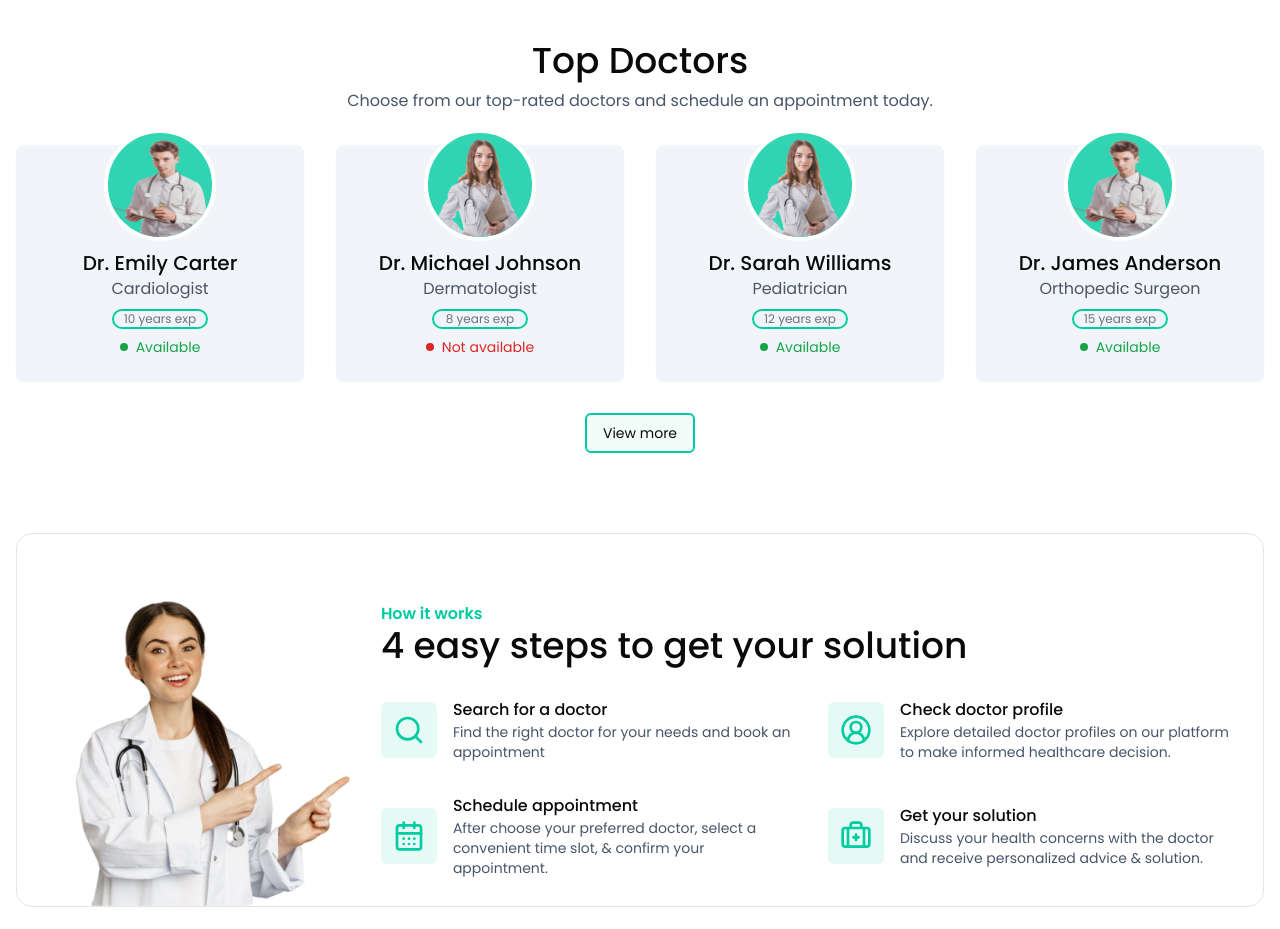
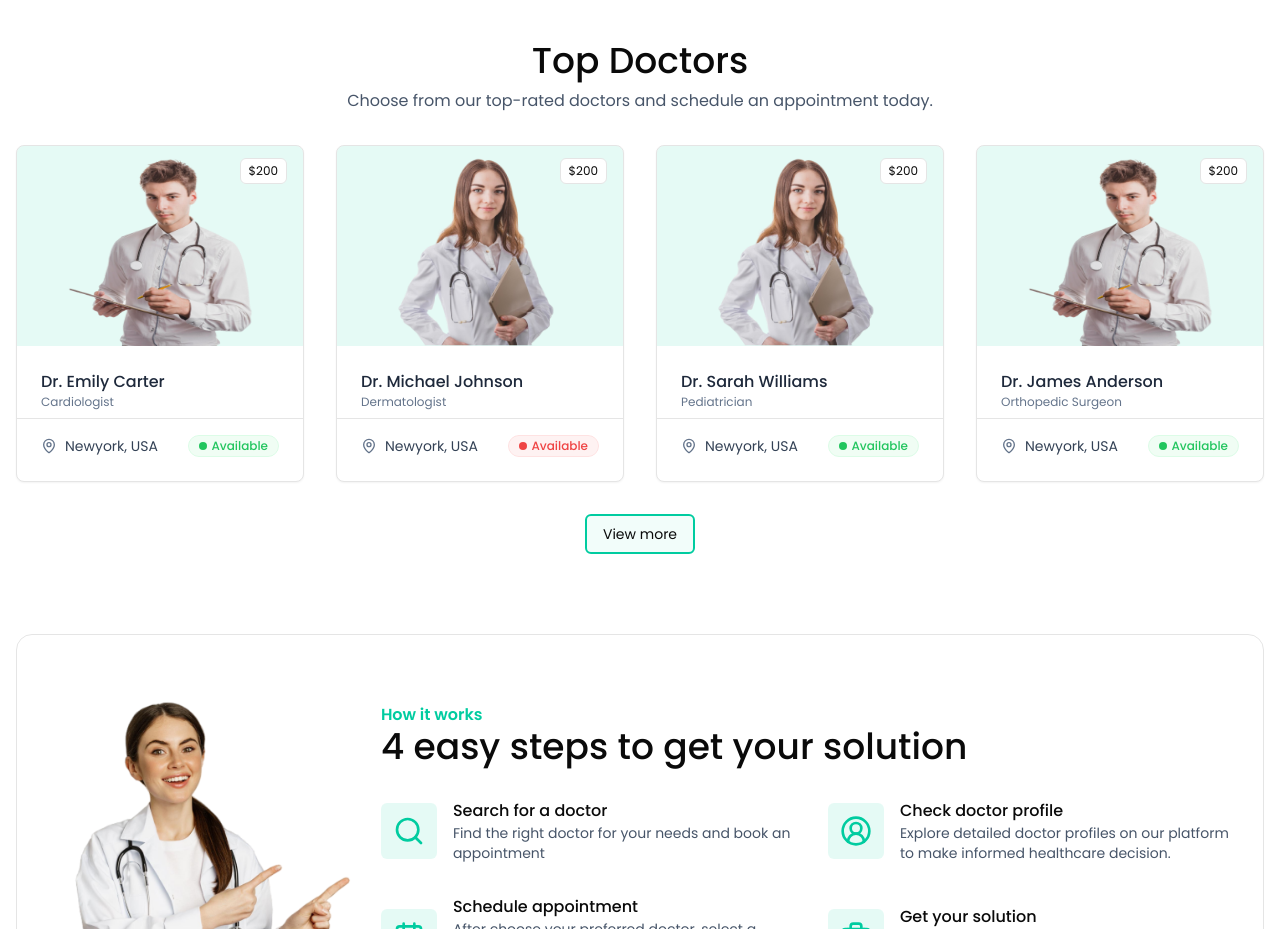
Before and after one commit to Sakibahmed2/quick-care-frontend, a Next.js app: page / in a window 1280 px wide. Shown: the part 1040-1969 px from the top of the page. Built offline with nearby package versions, Linux system fonts and the light colour scheme.

Commit message:
Doctor card redesign

```diff
--- a/package.json
+++ b/package.json
@@ -14,6 +14,7 @@
     "@radix-ui/react-popover": "^1.1.6",
     "@radix-ui/react-scroll-area": "^1.2.3",
     "@radix-ui/react-select": "^2.1.6",
+    "@radix-ui/react-separator": "^1.1.2",
     "@radix-ui/react-slot": "^1.1.2",
     "add": "^2.0.6",
     "class-variance-authority": "^0.7.1",
--- a/src/app/(withDashboard)/dashboard/doctor/page.tsx
+++ b/src/app/(withDashboard)/dashboard/doctor/page.tsx
@@ -68,7 +68,7 @@ const DoctorDashboard = () => {
 
         <Table>
           <TableHeader className="rounded-md">
-            <TableRow className="overflow-hidden rounded-md">
+            <TableRow className="overflow-hidden  bg-gray-100">
               <TableHead>Patient</TableHead>
               <TableHead>Date</TableHead>
               <TableHead>Time</TableHead>
--- a/src/app/(withDashboard)/dashboard/doctor/schedules/page.tsx
+++ b/src/app/(withDashboard)/dashboard/doctor/schedules/page.tsx
@@ -89,7 +89,7 @@ const DoctorSchedulesPage = () => {
 
         <Table>
           <TableHeader className="rounded-md">
-            <TableRow className="overflow-hidden rounded-md">
+            <TableRow className="overflow-hidden rounded-md bg-gray-100">
               <TableHead>Date</TableHead>
               <TableHead>Start Time</TableHead>
               <TableHead>End Time</TableHead>
--- a/src/components/UI/DoctorCard.tsx
+++ b/src/components/UI/DoctorCard.tsx
@@ -1,50 +1,75 @@
 /* eslint-disable @typescript-eslint/no-explicit-any */
 import { cn } from "@/lib/utils";
+import { MapPin } from "lucide-react";
 import Image from "next/image";
 import Link from "next/link";
-import React from "react";
+import { Badge } from "./badge";
+import { Card, CardContent, CardHeader } from "./card";
+import { Separator } from "./separator";
 
 const DoctorCard = ({ doctor }: { doctor: any }) => {
   const { id, name, img, specialty, experience, isAvailable } = doctor || {};
 
   return (
     <Link href={`/doctors/${id}`} passHref>
-      <div className="relative bg-slate-100 rounded-lg shadow-sm p-6 w-72 mx-auto text-center">
-        {/* Profile Image */}
-        <div className="relative -top-10 flex justify-center">
+      <Card className="w-full max-w-sm overflow-hidden">
+        <div className="relative bg-primary/10">
+          <div className="absolute top-3 right-4 bg-white rounded-md px-2 py-1  text-xs border">
+            $200
+          </div>
+          {/* <Avatar className="w-full h-48 rounded-none">
+            <AvatarImage
+              src={img}
+              alt="Doctor profile"
+              className="object-cover w-full h-full"
+            />
+            <AvatarFallback className="rounded-none">DR</AvatarFallback>
+          </Avatar> */}
           <Image
             src={img}
             alt={name}
-            className="bg-primary/80 h-28 w-28  rounded-full border-4 border-white"
+            className=" h-[200px] w-[200px] flex justify-center items-center mx-auto "
           />
         </div>
 
-        {/* Doctor Details */}
-        <div className="-mt-8">
-          <h3 className="text-xl font-medium">{name}</h3>
-          <p className="text-gray-600">{specialty}</p>
-          <p className="text-xs text-gray-500 border-2 border-primary my-2 w-24 mx-auto rounded-full">
-            {experience} exp
-          </p>
-          <div className="flex justify-center items-center gap-2 mt-2">
-            <div
+        <CardHeader className="p-6 pb-2">
+          <div className="flex justify-between items-start">
+            <div>
+              <h3 className=" font-medium text-slate-800">{name}</h3>
+              <p className="text-slate-500 text-xs">{specialty}</p>
+            </div>
+          </div>
+        </CardHeader>
+
+        <Separator />
+
+        <CardContent className="p-6 pt-4">
+          <div className="flex justify-between items-center">
+            <div className="flex items-center gap-2">
+              <MapPin className="h-4 w-4 text-slate-500" />
+              <span className="text-slate-700 text-sm">Newyork, USA</span>
+            </div>
+            <Badge
+              variant="outline"
               className={cn(
-                "size-2 rounded-full",
+                "flex items-center gap-1",
 
-                isAvailable ? "bg-green-600" : "bg-red-600"
-              )}
-            ></div>
-            <p
-              className={cn(
-                "text-sm",
-                isAvailable ? "text-green-600" : "text-red-600"
+                isAvailable
+                  ? "bg-green-50 text-green-500 border-green-100 "
+                  : "bg-red-50 text-red-500 border-red-100"
               )}
             >
-              {isAvailable ? "Available" : "Not available"}
-            </p>
+              <span
+                className={cn(
+                  "h-2 w-2 rounded-full ",
+                  isAvailable ? "bg-green-500" : "bg-red-500"
+                )}
+              ></span>
+              Available
+            </Badge>
           </div>
-        </div>
-      </div>
+        </CardContent>
+      </Card>
     </Link>
   );
 };
--- a/src/components/UI/badge.tsx
+++ b/src/components/UI/badge.tsx
@@ -1,10 +1,9 @@
-import * as React from "react"
-import { cva, type VariantProps } from "class-variance-authority"
-
-import { cn } from "@/lib/utils"
+import * as React from "react";
+import { cva, type VariantProps } from "class-variance-authority";
+import { cn } from "@/lib/utils";
 
 const badgeVariants = cva(
-  "inline-flex items-center rounded-full border px-2.5 py-0.5 text-xs font-semibold transition-colors focus:outline-none focus:ring-2 focus:ring-ring focus:ring-offset-2",
+  "inline-flex items-center rounded-full border px-2.5 py-0.5 text-xs font-medium transition-colors focus:outline-none focus:ring-2 focus:ring-ring focus:ring-offset-2",
   {
     variants: {
       variant: {
@@ -15,13 +14,19 @@ const badgeVariants = cva(
         destructive:
           "border-transparent bg-destructive text-destructive-foreground hover:bg-destructive/80",
         outline: "text-foreground",
+
+        // My custom variants
+        success:
+          "border-green-500 bg-green-500/5 text-green-500 hover:bg-success/80",
+        warning: "border-yellow-500 bg-yellow-500/5 text-yellow-500",
+        danger: "border-red-500 bg-red-500/5 text-red-500",
       },
     },
     defaultVariants: {
       variant: "default",
     },
   }
-)
+);
 
 export interface BadgeProps
   extends React.HTMLAttributes<HTMLDivElement>,
@@ -30,7 +35,7 @@ export interface BadgeProps
 function Badge({ className, variant, ...props }: BadgeProps) {
   return (
     <div className={cn(badgeVariants({ variant }), className)} {...props} />
-  )
+  );
 }
 
-export { Badge, badgeVariants }
+export { Badge, badgeVariants };
--- /dev/null
+++ b/src/components/UI/card.tsx
@@ -0,0 +1,79 @@
+import * as React from "react"
+
+import { cn } from "@/lib/utils"
+
+const Card = React.forwardRef<
+  HTMLDivElement,
+  React.HTMLAttributes<HTMLDivElement>
+>(({ className, ...props }, ref) => (
+  <div
+    ref={ref}
+    className={cn(
+      "rounded-lg border bg-card text-card-foreground shadow-sm",
+      className
+    )}
+    {...props}
+  />
+))
+Card.displayName = "Card"
+
+const CardHeader = React.forwardRef<
+  HTMLDivElement,
+  React.HTMLAttributes<HTMLDivElement>
+>(({ className, ...props }, ref) => (
+  <div
+    ref={ref}
+    className={cn("flex flex-col space-y-1.5 p-6", className)}
+    {...props}
+  />
+))
+CardHeader.displayName = "CardHeader"
+
+const CardTitle = React.forwardRef<
+  HTMLDivElement,
+  React.HTMLAttributes<HTMLDivElement>
+>(({ className, ...props }, ref) => (
+  <div
+    ref={ref}
+    className={cn(
+      "text-2xl font-semibold leading-none tracking-tight",
+      className
+    )}
+    {...props}
+  />
+))
+CardTitle.displayName = "CardTitle"
+
+const CardDescription = React.forwardRef<
+  HTMLDivElement,
+  React.HTMLAttributes<HTMLDivElement>
+>(({ className, ...props }, ref) => (
+  <div
+    ref={ref}
+    className={cn("text-sm text-muted-foreground", className)}
+    {...props}
+  />
+))
+CardDescription.displayName = "CardDescription"
+
+const CardContent = React.forwardRef<
+  HTMLDivElement,
+  React.HTMLAttributes<HTMLDivElement>
+>(({ className, ...props }, ref) => (
+  <div ref={ref} className={cn("p-6 pt-0", className)} {...props} />
+))
+CardContent.displayName = "CardContent"
+
+const CardFooter = React.forwardRef<
+  HTMLDivElement,
+  React.HTMLAttributes<HTMLDivElement>
+>(({ className, ...props }, ref) => (
+  <div
+    ref={ref}
+    className={cn("flex items-center p-6 pt-0", className)}
+    {...props}
+  />
+))
+CardFooter.displayName = "CardFooter"
+
+export { Card, CardHeader, CardFooter, CardTitle, CardDescription, CardContent }
--- a/src/components/UI/input.tsx
+++ b/src/components/UI/input.tsx
@@ -1,22 +1,34 @@
-import * as React from "react"
+import { cn } from "@/lib/utils";
+import * as React from "react";
 
-import { cn } from "@/lib/utils"
+interface InputProps extends React.ComponentProps<"input"> {
+  StartIcon?: React.ComponentType;
+}
 
-const Input = React.forwardRef<HTMLInputElement, React.ComponentProps<"input">>(
-  ({ className, type, ...props }, ref) => {
+const Input = React.forwardRef<HTMLInputElement, InputProps>(
+  ({ className, type, StartIcon, ...props }, ref) => {
     return (
+      <div className="relative w-full">
+        {StartIcon && (
+          <span className="absolute left-3 top-1/2 -translate-y-1/2 text-muted-foreground">
+            <StartIcon />
+          </span>
+        )}
+
         <input
           type={type}
           className={cn(
-          "flex h-10 w-full rounded-md border border-input bg-background px-3 py-2 text-base ring-offset-background file:border-0 file:bg-transparent file:text-sm file:font-medium file:text-foreground placeholder:text-muted-foreground focus-visible:outline-none focus-visible:ring-2 focus-visible:ring-ring focus-visible:ring-offset-2 disabled:cursor-not-allowed disabled:opacity-50 md:text-sm",
+            "flex h-10 w-full rounded-md bg-background px-3 py-2 text-base ring-offset-background file:border-0 file:bg-transparent file:text-sm file:font-medium file:text-foreground placeholder:text-muted-foreground disabled:cursor-not-allowed disabled:opacity-50 md:text-sm",
+            StartIcon && "pl-10", // Add left padding when icon is present
             className
           )}
           ref={ref}
           {...props}
         />
-    )
+      </div>
+    );
   }
-)
-Input.displayName = "Input"
+);
+Input.displayName = "Input";
 
-export { Input }
+export { Input };
--- /dev/null
+++ b/src/components/UI/separator.tsx
@@ -0,0 +1,31 @@
+"use client"
+
+import * as React from "react"
+import * as SeparatorPrimitive from "@radix-ui/react-separator"
+
+import { cn } from "@/lib/utils"
+
+const Separator = React.forwardRef<
+  React.ElementRef<typeof SeparatorPrimitive.Root>,
+  React.ComponentPropsWithoutRef<typeof SeparatorPrimitive.Root>
+>(
+  (
+    { className, orientation = "horizontal", decorative = true, ...props },
+    ref
+  ) => (
+    <SeparatorPrimitive.Root
+      ref={ref}
+      decorative={decorative}
+      orientation={orientation}
+      className={cn(
+        "shrink-0 bg-border",
+        orientation === "horizontal" ? "h-[1px] w-full" : "h-full w-[1px]",
+        className
+      )}
+      {...props}
+    />
+  )
+)
+Separator.displayName = SeparatorPrimitive.Root.displayName
+
+export { Separator }
```
Also changed, not shown: src/components/UI/table.tsx (+21 -21 lines), 1 other file (tests, documents, lock files or other folders). Lines whose indentation alone changed are shown as unchanged.
